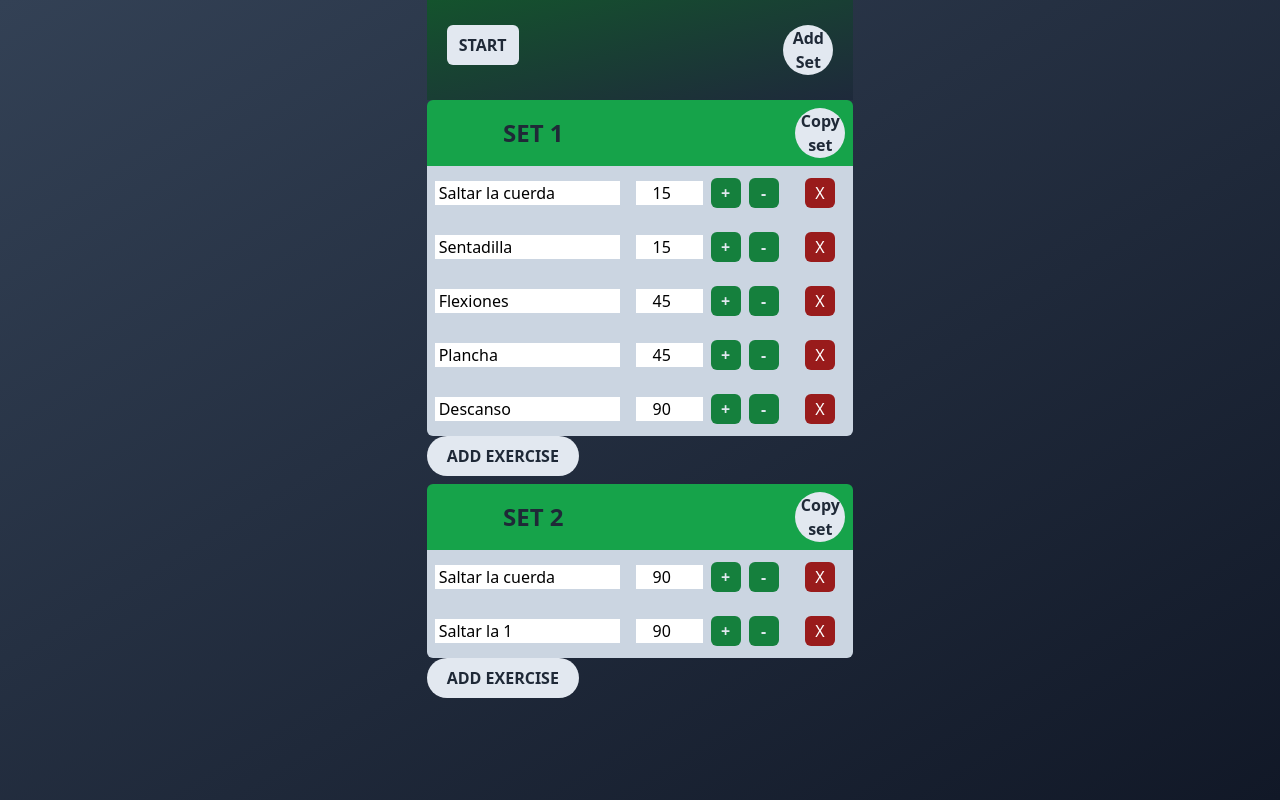
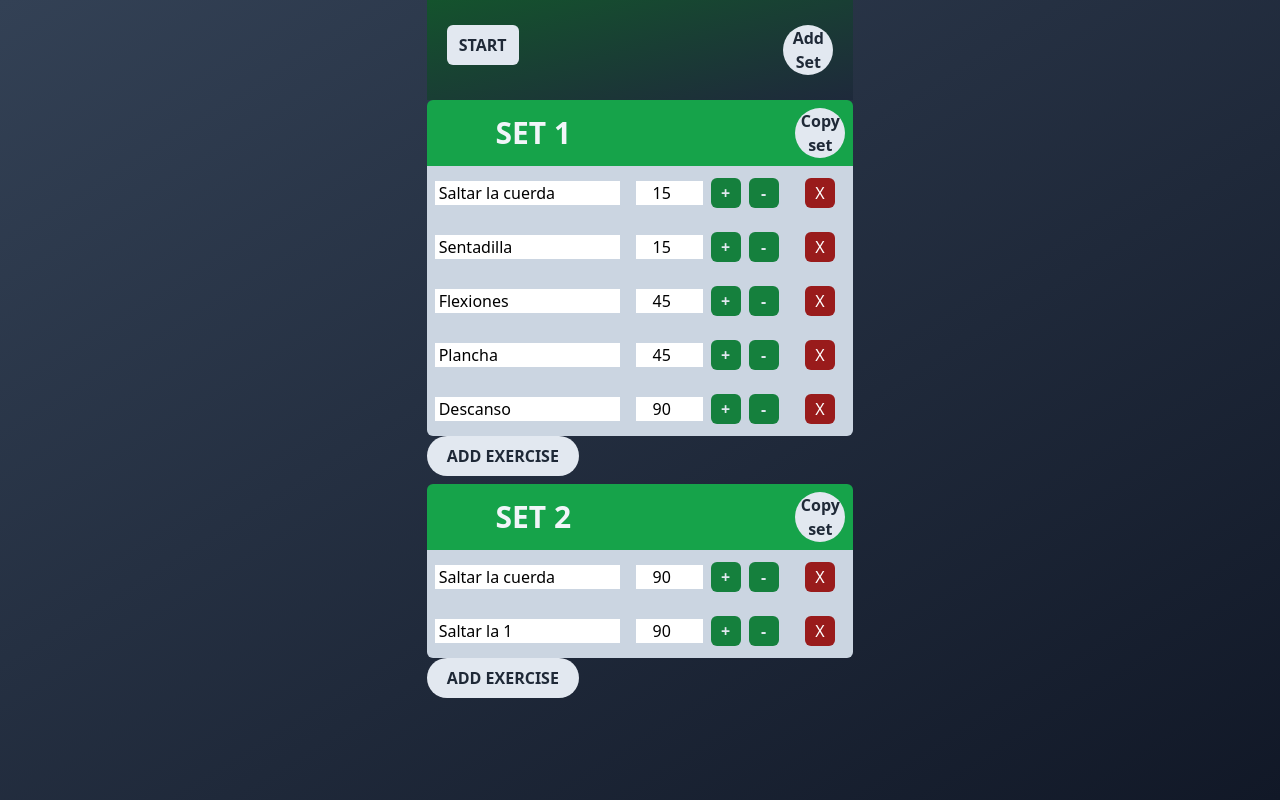
Before and after one commit to Fernandojbf123/fitness-music-2, a React (Vite) app: page / in a window 1280 px wide. Built offline with nearby package versions, Linux system fonts and the light colour scheme.

Commit message:
changed text color of set name

```diff
--- a/src/components/exerciseCard.jsx
+++ b/src/components/exerciseCard.jsx
@@ -12,7 +12,7 @@ const ExerciseCard = ({groupId}) =>  {
     return (
         <div className=''>
             <header className='mt-2 flex flex-row items-center bg-green-600 rounded-t-md '>
-                <h2 className="w-1/2 text-2xl font-bold text-gray-800 text-center uppercase">{title}</h2>
+                <h2 className="w-1/2 text-3xl font-bold text-slate-100 text-center uppercase">{title}</h2>
 
                 <div className="w-1/2 p-2 flex justify-end">
                     <button
```
